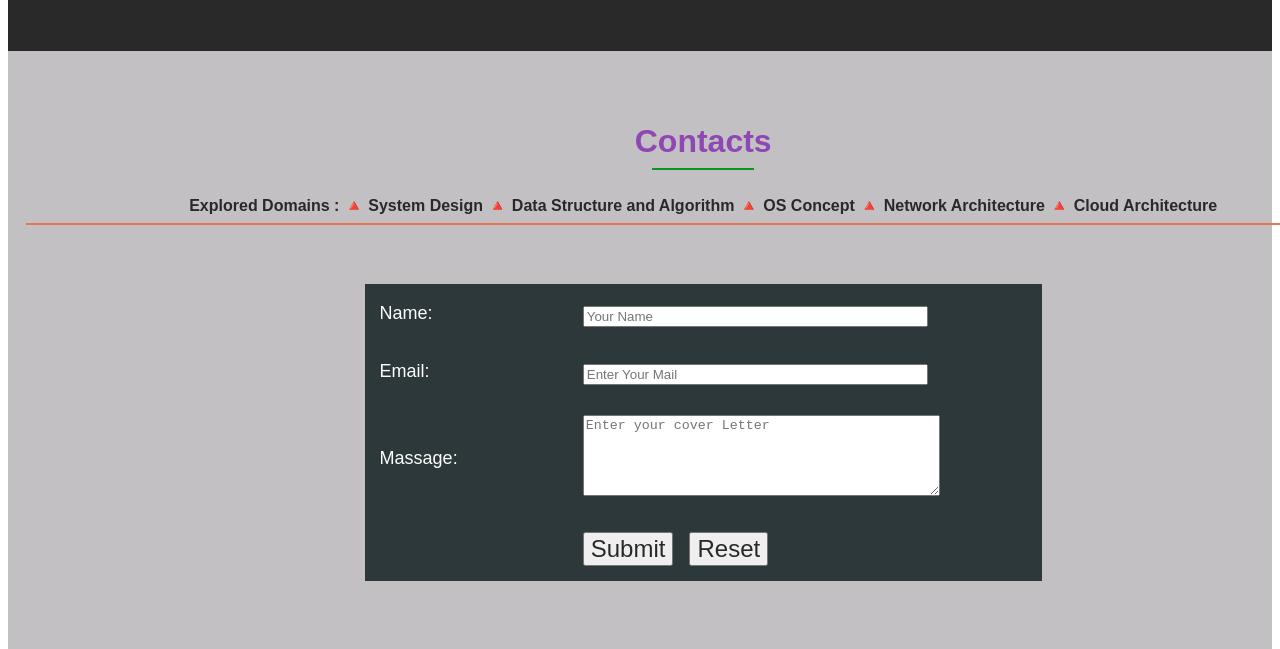
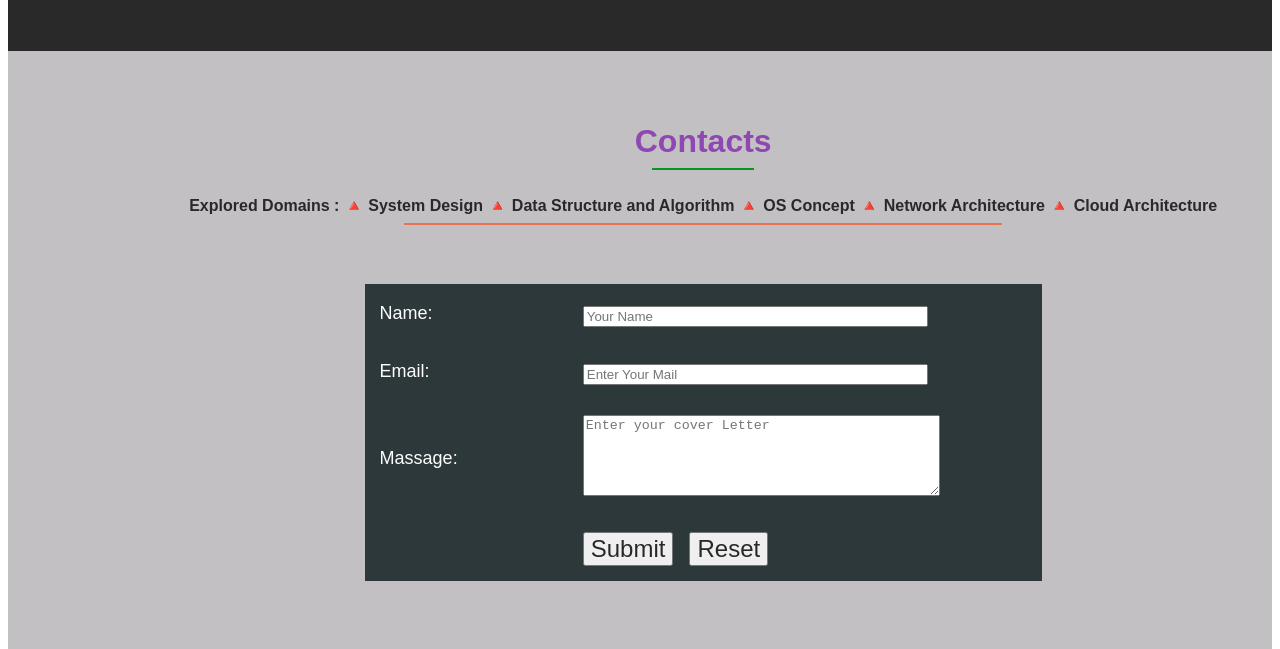
Before and after one commit to Injamulhasan/LearnHtml, a plain HTML site: page portfoliowebpage/index.html in a window 1280 px wide. Shown: the part 2504-3153 px from the top of the page. Drawn offline with Linux system fonts and the light colour scheme.

Commit message:
test commit

```diff
--- a/portfoliowebpage/index.html
+++ b/portfoliowebpage/index.html
@@ -302,7 +302,7 @@
                       🔺 Cloud Architecture
                       </b>
                 </font>
-                <hr width="100%" color="#E97451">
+                <hr width="44%" color="#E97451">
                 <br>
         </td>
       </tr>
```
Also changed, not shown: 3 other files.
